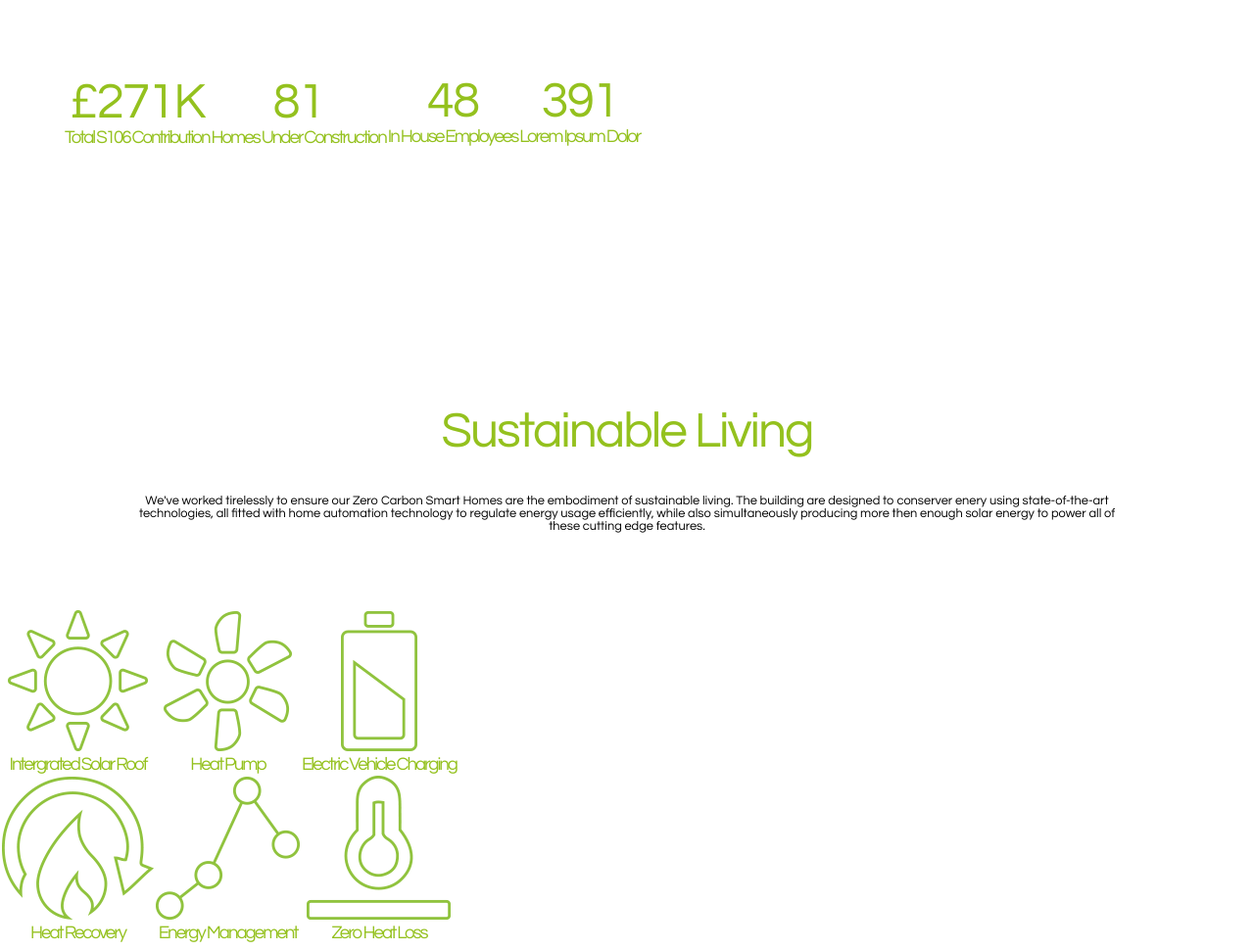
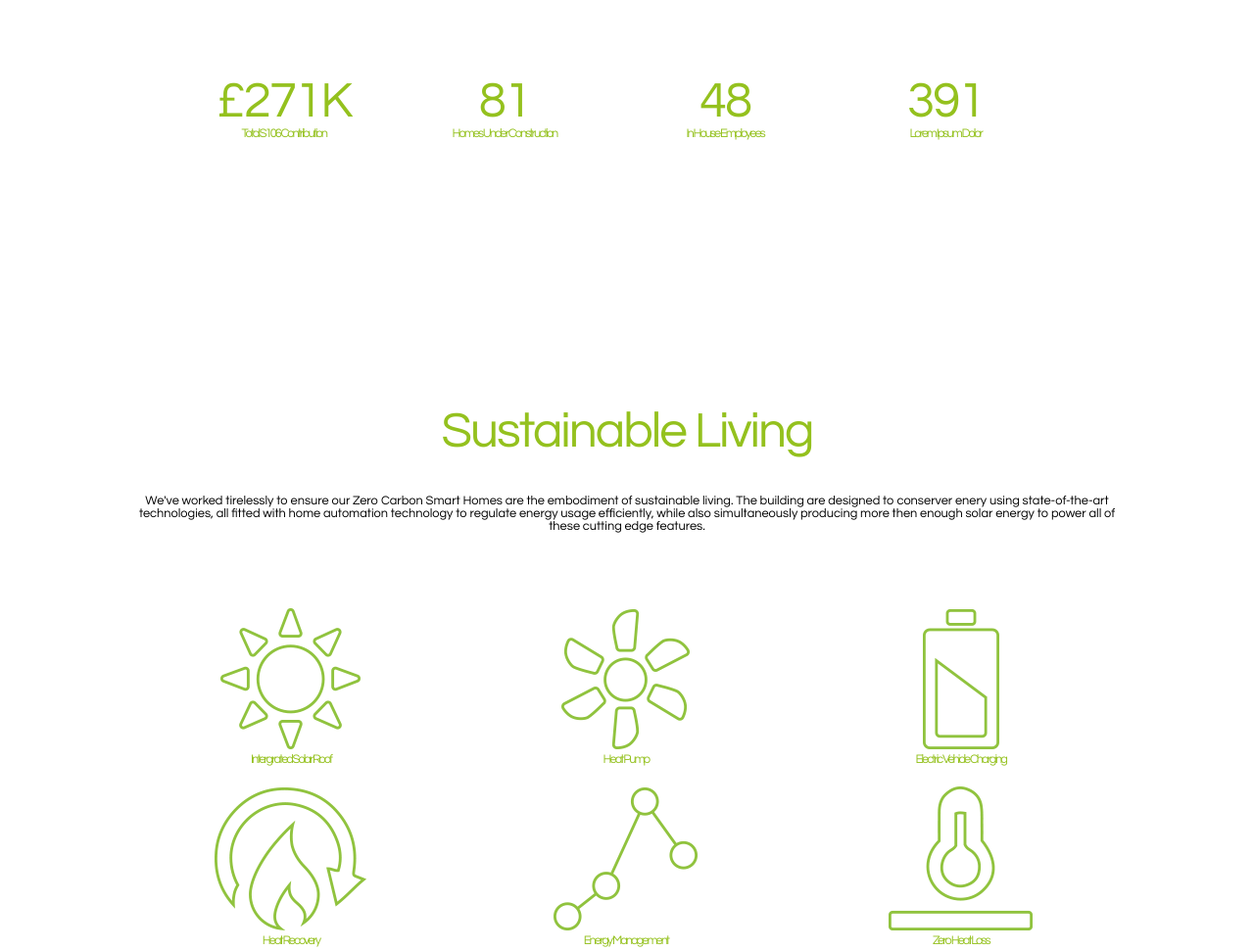
Before and after one commit to CallumWP/CallumWP.github.io, a plain HTML site: page index.html in a window 1280 px wide. Shown: the part 1122-2093 px from the top of the page at 98% size. Drawn offline with nearby package versions, Linux system fonts and the light colour scheme.

Commit message:
fix to css

```diff
--- a/index.html
+++ b/index.html
@@ -1,4 +1,5 @@
-<!DOCTYPE html>
+<!DOCTYPE html PUBLIC "-//W3C//DTD XHTML 1.0 Strict//EN"
+"http://www.w3.org/TR/xhtml1/DTD/xhtml1-strict.dtd">
 <html>
 
 	<head>
@@ -56,14 +57,12 @@
 				</div>
 
 				<div class="table-box">
-					<table id="about-Table">
-						<tr>
-							<th><h1>&#163;271K</h1> <h3>Total S106 Contribution</h3></th>
-							<th><h1>81</h1> <h3>Homes Under Construction</h3></th>
-							<th><h1>48</h1> <h3>In House Employees</h3></th>
-							<th><h1>391</h1> <h3>Lorem Ipsum Dolor</h3></th>
-						</tr>
-					</table>
+
+					<div class="quarter"><h1>&#163;271K</h1> <h3>Total S106 Contribution</h3></div>
+					<div class="quarter"><h1>81</h1> <h3>Homes Under Construction</h3></div>
+					<div class="quarter"><h1>48</h1> <h3>In House Employees</h3></div>
+					<div class="quarter"><h1>391</h1> <h3>Lorem Ipsum Dolor</h3></div>
+
 				</div>
 
 			</div>
@@ -77,18 +76,14 @@
 				</div>
 
 				<div class="table-box">
-					<table id="sustainable-Table">
-						<tr>
-							<th><img src="Assets/isr@2x.png" /> <h3>Intergrated Solar Roof</h3></th>
-							<th><img src="Assets/hp@2x.png" /> <h3>Heat Pump</h3></th>
-							<th><img src="Assets/evc@2x.png" /> <h3>Electric Vehicle Charging</h3></th>
-						</tr>
-						<tr>
-							<th><img src="Assets/hr@2x.png" /> <h3>Heat Recovery</h3></th>
-							<th><img src="Assets/em@2x.png" /> <h3>Energy Management</h3></th>
-							<th><img src="Assets/zhl@2x.png" /> <h3>Zero Heat Loss</h3></th>
-						</tr>
-					</table>
+							<div class="third"><img src="Assets/isr@2x.png" /> <h3>Intergrated Solar Roof</h3></div>
+							<div class="third"><img src="Assets/hp@2x.png" /> <h3>Heat Pump</h3></div>
+							<div class="third"><img src="Assets/evc@2x.png" /> <h3>Electric Vehicle Charging</h3></div>
+
+							<div class="third"><img src="Assets/hr@2x.png" /> <h3>Heat Recovery</h3></div>
+							<div class="third"><img src="Assets/em@2x.png" /> <h3>Energy Management</h3></div>
+							<div class="third"><img src="Assets/zhl@2x.png" /> <h3>Zero Heat Loss</h3></div>
+
 				</div>
 			</div>
 
--- a/style.css
+++ b/style.css
@@ -5,6 +5,14 @@
 
 html{
 	font-size:100%;
+}
+
+body{
+	position:absolute;
+	top:0px;
+	left:0px;
+	right:0px;
+	bottom:0px;
 }
 
 p,a,h1,h2,h3,h4,h5,span{
@@ -34,6 +42,10 @@ h1{
 h2{
 	font-size:2vw;
 	margin-top:2%;
+}
+
+h3{
+	font-size:1vw;
 }
 
 #container{
@@ -158,33 +170,23 @@ p{
 
 }
 
-#about-table{
-	width:100%;
-}
-
-#about-table th{
-	width:25%;
-}
-
-#about-table h3{
-	font-size:1vw;
-}
-
 .table-box{
+	width:80%;
+	margin-left:auto;
+	margin-right:auto;
 	margin-top:6%;
 }
 
-#sustainable-table{
-	width:100%;
+.quarter{
+	display:inline-block;
+	width:24%;
 }
 
-#sustainable-table th{
+.third{
+	display:inline-block;
 	width:33%;
-	padding-bottom:1%;
-}
-
-#sustainable-table h3{
-	font-size:1vw;
+	text-align:center;
+	margin-bottom:2%;
 }
 
 #page4{
```
